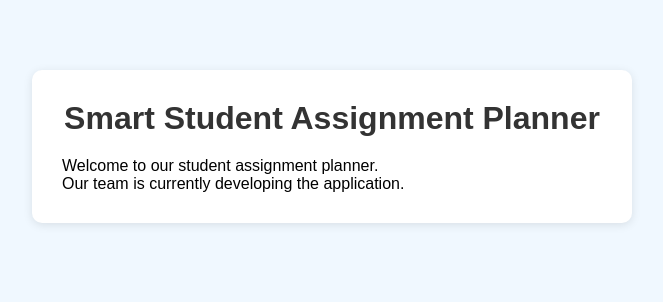
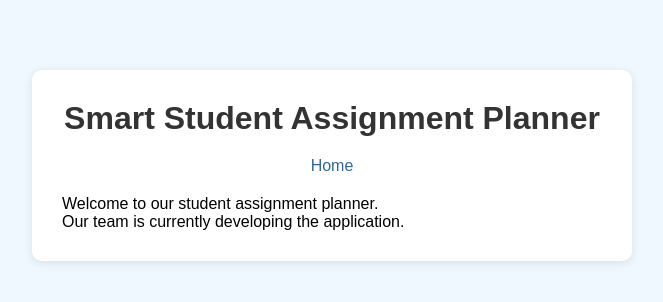
Before and after one commit to BhavyaSura/Smart-Student-Assignment-Planner, a Flask app: page / in a window 1280 px wide. Shown: the top 302 px of the page, without its empty margins (308-971 px from the left). Run offline with Flask 3, Linux system fonts and the light colour scheme.

Commit message:
Add files via upload
"Add auto-loading feature structure (foundation)

```diff
--- a/app.py
+++ b/app.py
@@ -1,17 +1,42 @@
-from flask import Flask, render_template
+from flask import Flask, render_template, Blueprint
 from models import db
+import os
+import importlib
 
 app = Flask(__name__)
 app.config['SQLALCHEMY_DATABASE_URI'] = 'sqlite:///planner.db'
 
-db.init_app(app)
+db.init_app(app)  # connect the database to this app
 
 with app.app_context():
-    db.create_all()
+    db.create_all()  # create the database tables if they don't exist yet
+
+# --- This part automatically turns on everyone's features ---
+# It looks inside the "features" folder, opens every file in there,
+# and turns on any feature it finds. This means nobody has to come
+# back to this file and add a line for their feature -- it just
+# works as soon as their file is in the folder. That's what keeps
+# us from all editing this same file and causing merge conflicts.
+features_dir = os.path.join(os.path.dirname(__file__), 'features')
+for filename in os.listdir(features_dir):
+    if filename.endswith('.py') and filename != '__init__.py':
+        module = importlib.import_module(f'features.{filename[:-3]}')
+        for value in vars(module).values():
+            if isinstance(value, Blueprint):
+                app.register_blueprint(value)
+
 
 @app.route('/')
 def index():
     return render_template('index.html')
 
+
 if __name__ == '__main__':
-    app.run(debug=True)
+    # debug=True gives helpful error pages while you're building the app,
+    # but it's not safe to leave on if this app ever ran on a real server --
+    # it would let anyone run code through the browser. This line checks
+    # for a setting called FLASK_DEBUG. If it isn't set, debug stays off,
+    # so you have to turn it on on purpose while coding, e.g. in the
+    # terminal: (Windows) $env:FLASK_DEBUG="True"  or (Mac/Linux) export FLASK_DEBUG=True
+    debug_mode = os.environ.get('FLASK_DEBUG', 'False') == 'True'
+    app.run(debug=debug_mode)
--- a/static/style.css
+++ b/static/style.css
@@ -24,3 +24,19 @@ h1 {
     margin-bottom: 20px;
     color: #333;
 }
+
+.main-nav {
+    display: flex;
+    justify-content: center;
+    gap: 15px;
+    margin-bottom: 20px;
+}
+
+.main-nav a {
+    color: #336699;
+    text-decoration: none;
+}
+
+/* Add styles for your own feature below this line, with a comment
+   header like "/* --- Your Feature (SSAP-#) --- */" so it's clear
+   which styles belong to which feature. */
--- a/templates/base.html
+++ b/templates/base.html
@@ -9,6 +9,14 @@
 <body>
     <div class="container">
         <h1>Smart Student Assignment Planner</h1>
+        <nav class="main-nav">
+            <a href="{{ url_for('index') }}">Home</a>
+            <!-- Add your feature's nav link here as part of your own
+                 pull request, e.g.:
+                 <a href="{{ url_for('courses.courses') }}">Courses</a>
+                 Only add the line for YOUR feature, so two people
+                 adding links at the same time don't collide. -->
+        </nav>
         {% block content %}{% endblock %}
     </div>
 </body>
```
Also changed, not shown: HOW_TO_ADD_A_FEATURE.md (added, +34 -0 lines), models.py (+8 -0 lines), README.md, features/__init__.py (added), 1 other file.
